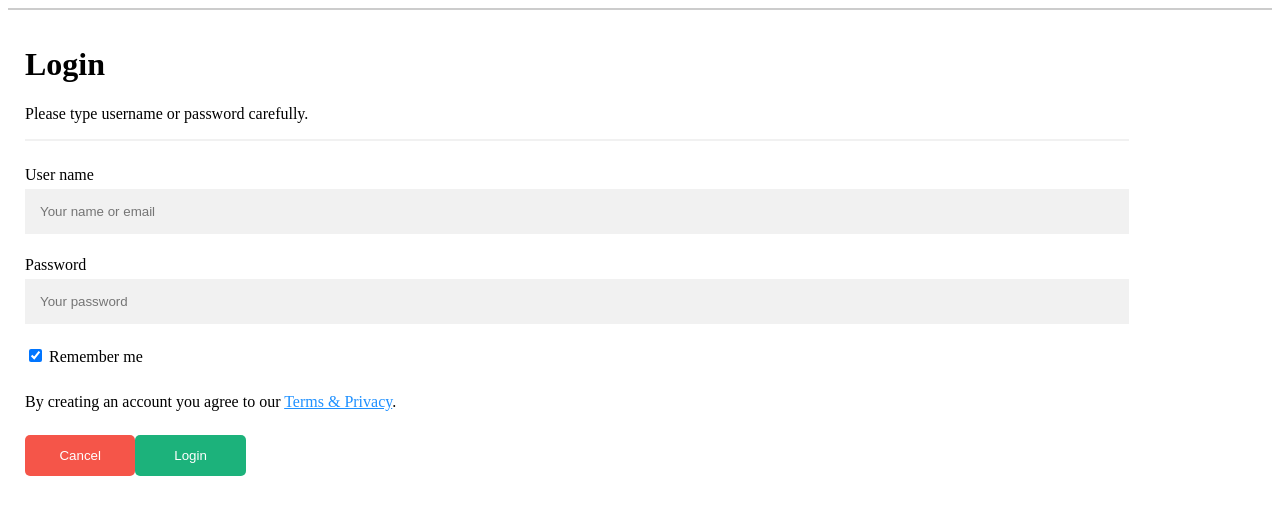
After one commit to AjeetZestGeek/alex-accessories, a PHP site: page /alexaccesories/login.php in a window 1280 px wide. The commit adds this page. Shown: the top 515 px of the page. Run offline with PHP 8.4, Linux system fonts and the light colour scheme.

Commit message:
added login funtionality and page

```diff
--- a/alexaccesories/database.php
+++ b/alexaccesories/database.php
@@ -1,4 +1,5 @@
 <?php
+session_start();
 if(!defined("DB_TYPE")){
 	define("DB_TYPE","mysql");
 }
--- /dev/null
+++ b/alexaccesories/login.php
@@ -0,0 +1,34 @@
+<!DOCTYPE html>
+<html>
+<head>
+  <link rel="stylesheet" type="text/css" href="style.css">
+  <meta charset="utf-8">
+  <meta name="viewport" content="width=device-width, initial-scale=1">
+  <title>Registration Form</title>
+</head>
+<body>
+<form action="signupProcess.php" method="post" style="border:1px solid #ccc">
+  <div class="container"style="float:left;
+    width:90%;">
+    <h1>Login</h1>
+    <p>Please type username or password carefully.</p>
+        <hr>
+    <label for="username">User name</label>
+    <input type="text" name="username" placeholder="Your name or email">
+
+    <label for="password"> Password</label>
+    <input type="password" name="password" placeholder="Your password">
+ <label>
+      <input type="checkbox" checked="checked" name="remember" style="margin-bottom:15px"> Remember me
+    </label>
+
+    <p>By creating an account you agree to our <a href="#" style="color:dodgerblue">Terms & Privacy</a>.</p>
+
+    <div class="clearfix">
+      <button type="button" style="width: 10%;border-radius: 5px;" class="cancelbtn">Cancel</button> &nbsp;
+      <button type="submit" style="width: 10%;border-radius: 5px;" name="login"  value="save" class="signupbtn">Login</button>
+    </div>
+  </div>
+</form>
+</body>
+</html>
--- /dev/null
+++ b/css/style.css
@@ -0,0 +1,6 @@
+.admin-login{
+	opacity: 0;
+}
+a.nav-link.admin-login:hover {
+	opacity: 1;
+}
```
Also changed, not shown: alexaccesories/allData.php (+7 -32 lines), alexaccesories/layout/footer.php (added, +10 -0 lines), alexaccesories/layout/header.php (added, +17 -0 lines), alexaccesories/signupConfig.php (+13 -2 lines), alexaccesories/signupProcess.php (+14 -6 lines), layout/header.php (+7 -0 lines).
